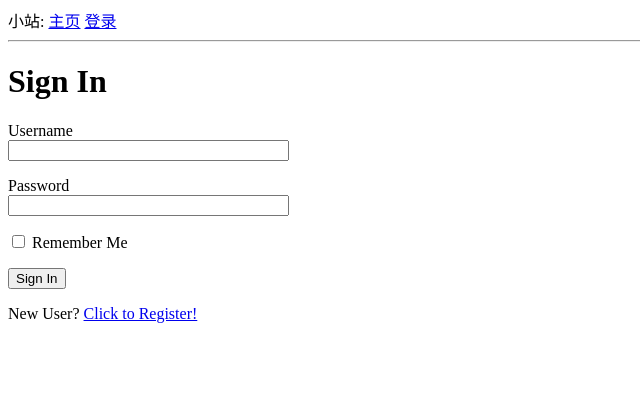
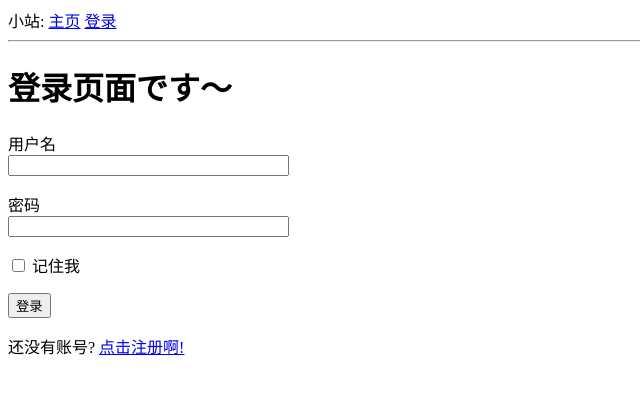
Before and after one commit to entangle1993/flask, a Flask app: page /login in a window 1280 px wide. Shown: the top 394 px of the page, without its empty margins (0-640 px from the left). Run offline with Flask 2, Linux system fonts and the light colour scheme.

Commit message:
第7部分
错误处理，部分语言汉化

```diff
--- a/app/forms.py
+++ b/app/forms.py
@@ -4,32 +4,43 @@ from wtforms.validators import DataRequired,ValidationError,Email,EqualTo,Length
 from app.models import User
 
 class LoginForm(FlaskForm):
-    username = StringField('Username', validators=[DataRequired()])
-    password = PasswordField('Password', validators=[DataRequired()])
-    remember_me = BooleanField('Remember Me')
-    submit = SubmitField('Sign In')
+    username = StringField('用户名', validators=[DataRequired()])
+    password = PasswordField('密码', validators=[DataRequired()])
+    remember_me = BooleanField('记住我')
+    submit = SubmitField('登录')
 
 #user register
 class RegistrationForm(FlaskForm):
-    username = StringField('Username', validators=[DataRequired()])
-    email = StringField('Email', validators=[DataRequired(), Email()])
-    password = PasswordField('Password', validators=[DataRequired()])
+    username = StringField('用户名', validators=[DataRequired()])
+    email = StringField('邮箱', validators=[DataRequired(), Email()])
+    password = PasswordField('密码', validators=[DataRequired()])
     password2 = PasswordField(
-        'Repeat Password', validators=[DataRequired(), EqualTo('password')])
-    submit = SubmitField('Register')
+        '密码确认', validators=[DataRequired(), EqualTo('password')])
+    submit = SubmitField('注册')
 
     def validate_username(self, username):
         user = User.query.filter_by(username=username.data).first()
         if user is not None:
-            raise ValidationError('Please use a different username.')
+            raise ValidationError('该用户名已经被使用')
 
     def validate_email(self, email):
         user = User.query.filter_by(email=email.data).first()
         if user is not None:
-            raise ValidationError('Please use a different email address.')
+            raise ValidationError('该邮箱已经被使用')
 
 #about me表单
 class EditProfileForm(FlaskForm):
     username = StringField('名前', validators=[DataRequired()])
     about_me = TextAreaField('关于我', validators=[Length(min=0, max=140)])
-    submit = SubmitField('不要点！')
+    submit = SubmitField('提交')
+
+    #编辑时验证用户名
+    def __init__(self, original_username, *args, **kwargs):
+        super(EditProfileForm, self).__init__(*args, **kwargs)
+        self.original_username = original_username
+
+    def validate_username(self, username):
+        if username.data != self.original_username:
+            user = User.query.filter_by(username=self.username.data).first()
+            if user is not None:
+                raise ValidationError('这个名字已经被抢先了Q.Q')
--- a/app/routes.py
+++ b/app/routes.py
@@ -90,12 +90,12 @@ def user(username):
 @app.route('/edit_profile', methods=['GET', 'POST'])
 @login_required
 def edit_profile():
-    form = EditProfileForm()
+    form = EditProfileForm(current_user.username)
     if form.validate_on_submit():
         current_user.username = form.username.data
         current_user.about_me = form.about_me.data
         db.session.commit()
-        flash('Your changes have been saved.')
+        flash('已保存~')
         return redirect(url_for('edit_profile'))
     elif request.method == 'GET':
         form.username.data = current_user.username
--- /dev/null
+++ b/app/templates/404.html
@@ -0,0 +1,6 @@
+{% extends "base.html" %}
+
+{% block content %}
+    <h1>File Not Found</h1>
+    <p><a href="{{ url_for('index') }}">Back</a></p>
+{% endblock %}
--- a/app/templates/edit_profile.html
+++ b/app/templates/edit_profile.html
@@ -2,7 +2,7 @@
 {% extends "base.html" %}
 
 {% block content %}
-    <h1>Edit Profile</h1>
+    <h1>--编辑个人主页--</h1>
     <form action="" method="post">
         {{ form.hidden_tag() }}
         <p>
--- a/app/templates/login.html
+++ b/app/templates/login.html
@@ -1,7 +1,7 @@
 {% extends "base.html" %}
 
 {% block content %}
-    <h1>Sign In</h1>
+    <h1>登录页面です〜</h1>
     <form action="" method="post" novalidate>
         {{ form.hidden_tag() }}
         <p>
@@ -21,5 +21,5 @@
         <p>{{ form.remember_me() }} {{ form.remember_me.label }}</p>
         <p>{{ form.submit() }}</p>
     </form>
-    <p>New User? <a href="{{ url_for('register') }}">Click to Register!</a></p>
+    <p>还没有账号? <a href="{{ url_for('register') }}">点击注册啊!</a></p>
 {% endblock %}
```
Also changed, not shown: app/__init__.py (+35 -1 lines), app/errors.py (added, +12 -0 lines), app/templates/500.html (added, +7 -0 lines), config.py (+7 -0 lines), app.db.
